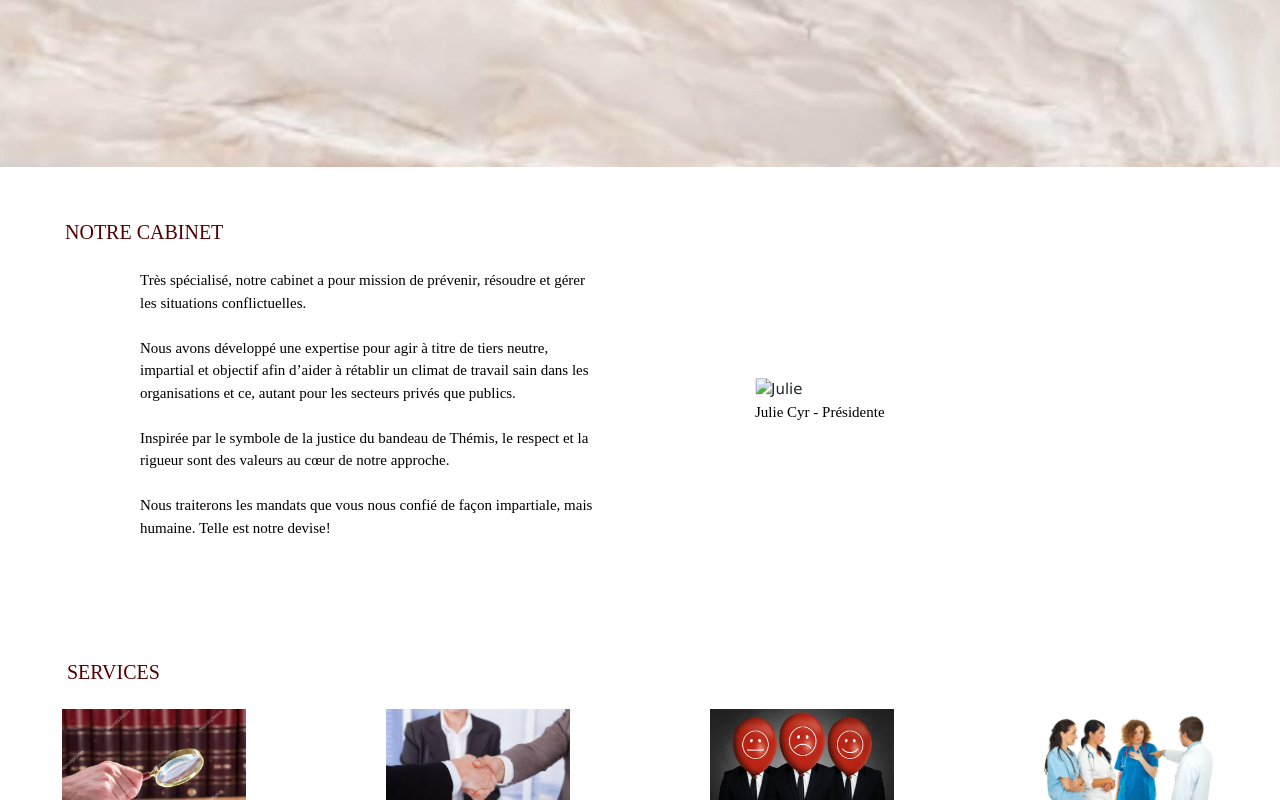
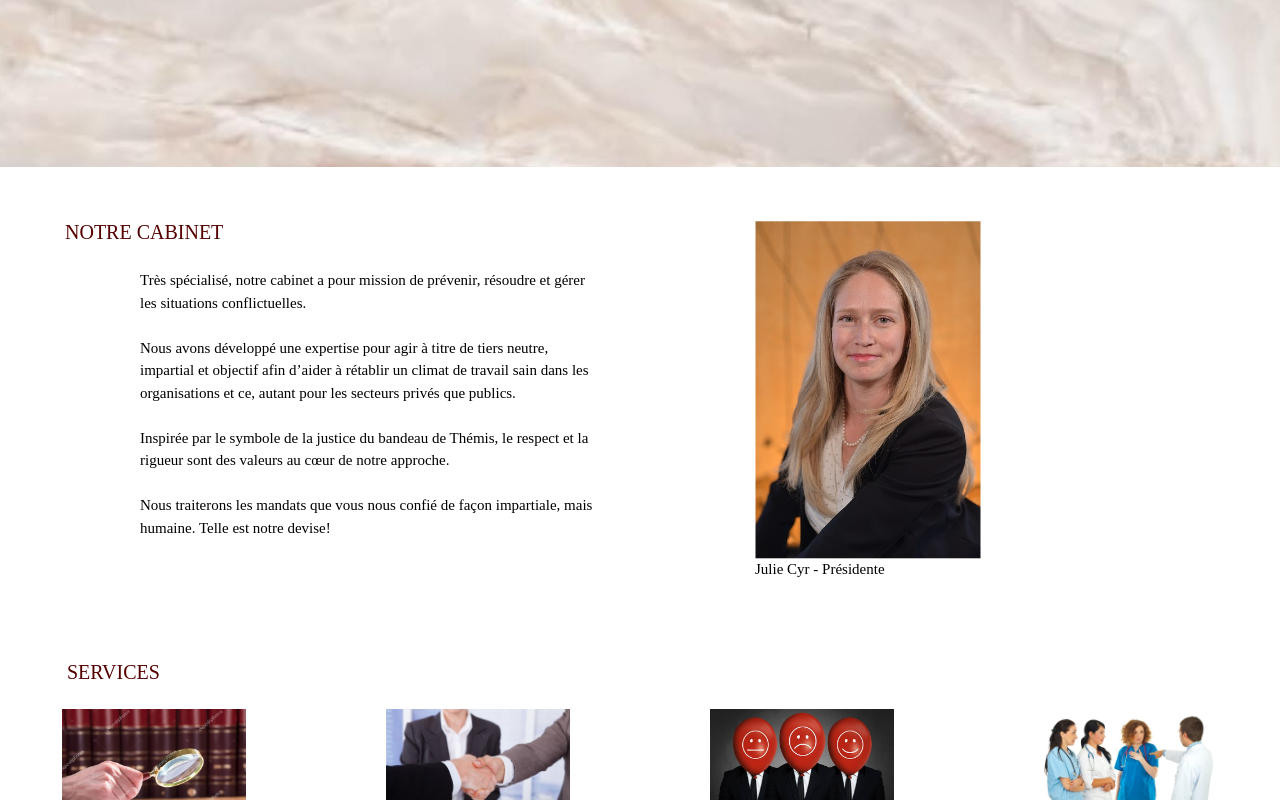
Before and after one commit to rcyr514/initialweb1, a plain HTML site: page JCA3/JCA3.html in a window 1280 px wide. Shown: the part 633-1433 px from the top of the page. Drawn offline with nearby package versions, Linux system fonts and the light colour scheme.

Commit message:
Update JCA3.html

```diff
--- a/JCA3/JCA3.html
+++ b/JCA3/JCA3.html
@@ -242,7 +242,7 @@
       <div class="card">
         <!--   <div class="fakeimg">Image</div> ---->
         <div>
-          <img src="../images/DSC_4833.jpg" alt="Julie" style="width: 300px; padding-left: 75px;">
+          <img src="../images/DSC4833.jpg" alt="Julie" style="width: 300px; padding-left: 75px;">
           <p style="color: rgb(0, 0, 0); font-family: Helvitica; font-size: 15px; text-align: left; padding-left: 75px;">
             Julie Cyr - Présidente
           </p>
```
